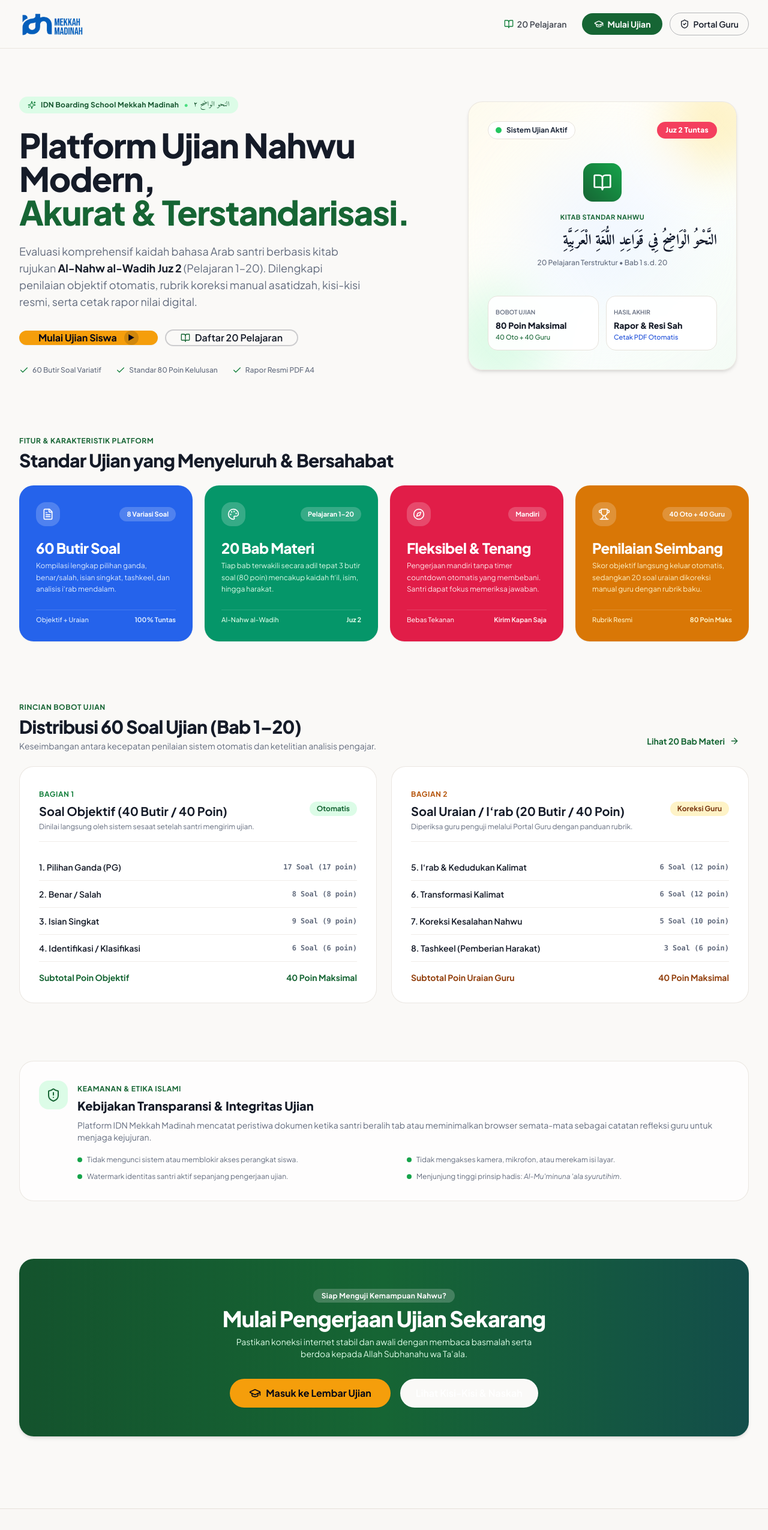
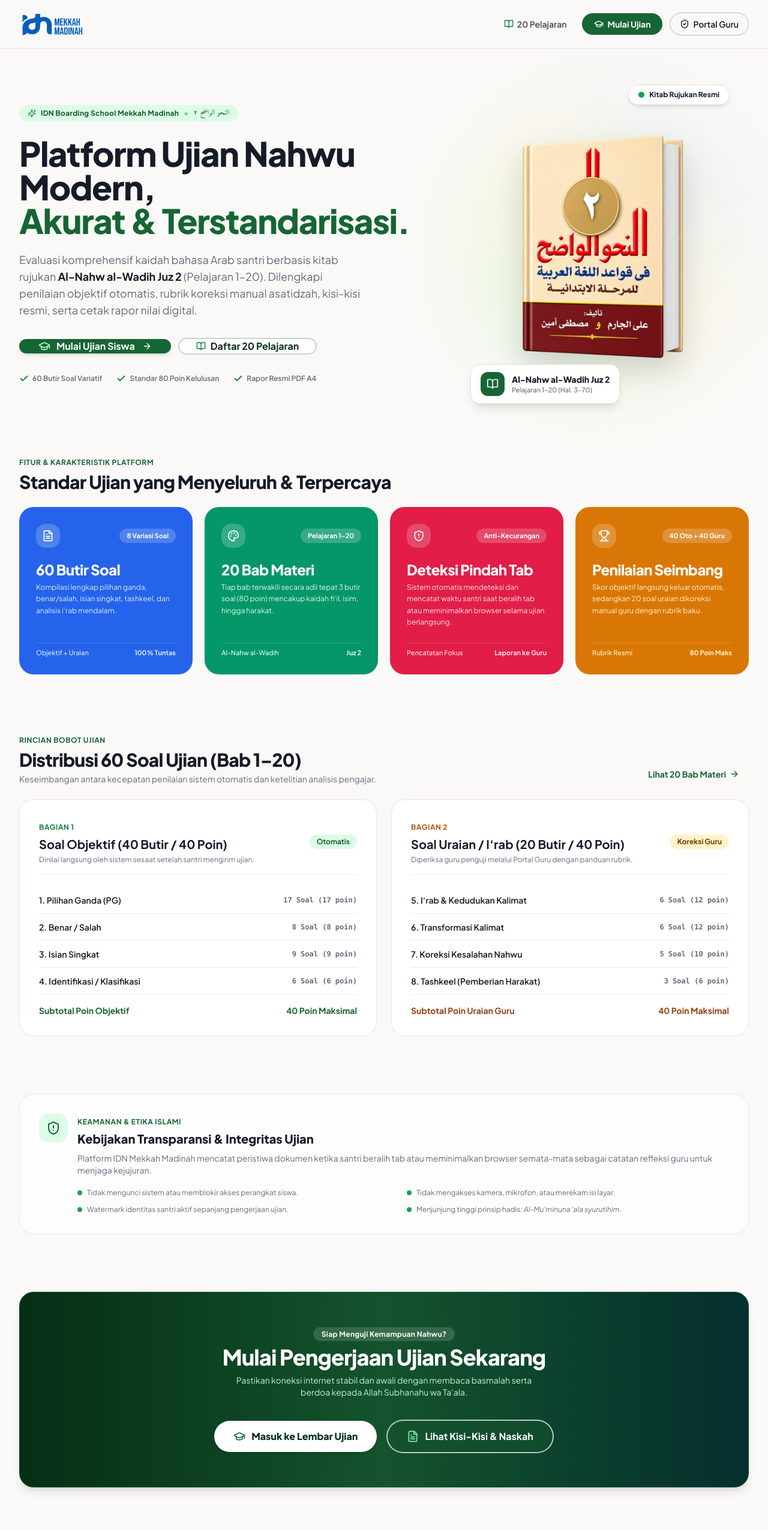
Before and after one commit to Abdurrbahy/soal-ujian-nahwu, a Next.js app: page / in a window 1280 px wide. Shown: the top 2550 px of the page at 60% size. Built offline with nearby package versions, Linux system fonts and the light colour scheme; a web font is replaced by a local one.

Commit message:
feat: add 3D book mockup in hero, replace card 3 with tab switch detection, fix button colors & contrast

```diff
--- a/src/app/page.tsx
+++ b/src/app/page.tsx
@@ -2,26 +2,20 @@ import Link from "next/link";
 import {
   BookOpen,
   GraduationCap,
-  Clock,
-  CheckCircle2,
   ShieldAlert,
-  FileCheck2,
   ArrowRight,
   Sparkles,
   Trophy,
-  Compass,
   Palette,
   FileText,
-  Star,
   Check,
 } from "lucide-react";
-import { Button } from "@/components/ui/button";
 
 export default function HomePage() {
   return (
     <div className="container mx-auto max-w-7xl px-4 sm:px-8 py-8 sm:py-14 space-y-16 sm:space-y-24">
-      {/* 1. HERO SECTION (BrightPath UI Style: 2-Column with Punchy Headline & Playful Graphic Composition) */}
-      <section className="grid grid-cols-1 lg:grid-cols-12 gap-10 lg:gap-8 items-center pt-2 sm:pt-6">
+      {/* 1. HERO SECTION (With Real 3D Book Mockup & Harmonized Color Buttons) */}
+      <section className="grid grid-cols-1 lg:grid-cols-12 gap-10 lg:gap-8 items-center pt-2 sm:pt-4">
         {/* Left Column: Bold Typography & Action Buttons */}
         <div className="lg:col-span-7 space-y-6 text-left">
           <div className="inline-flex items-center gap-2 px-3.5 py-1.5 rounded-full bg-emerald-100 text-emerald-900 text-xs font-bold tracking-wide shadow-2xs">
@@ -41,118 +35,89 @@ export default function HomePage() {
             <strong className="text-foreground">Al-Nahw al-Wadih Juz 2</strong> (Pelajaran 1–20). Dilengkapi penilaian objektif otomatis, rubrik koreksi manual asatidzah, kisi-kisi resmi, serta cetak rapor nilai digital.
           </p>
 
+          {/* Action Buttons - Harmonized with IDN Brand Colors */}
           <div className="flex flex-col sm:flex-row items-stretch sm:items-center gap-3 pt-2">
             <Link href="/ujian">
-              <Button
-                size="lg"
-                className="w-full sm:w-auto rounded-full bg-[#F59E0B] hover:bg-[#D97706] text-slate-950 font-bold px-8 h-13 text-sm sm:text-base flex items-center justify-center gap-3 shadow-sm hover:shadow-md transition-all group"
-              >
+              <button className="w-full sm:w-auto rounded-full bg-emerald-800 hover:bg-emerald-900 text-white font-bold px-8 h-13 text-sm sm:text-base flex items-center justify-center gap-2.5 shadow-md hover:shadow-lg transition-all group">
+                <GraduationCap className="w-5 h-5 text-emerald-200" />
                 <span>Mulai Ujian Siswa</span>
-                <span className="w-6 h-6 rounded-full bg-slate-950/15 flex items-center justify-center text-xs group-hover:translate-x-0.5 transition-transform">
-                  ▶
-                </span>
-              </Button>
+                <ArrowRight className="w-4 h-4 ml-0.5 group-hover:translate-x-1 transition-transform" />
+              </button>
             </Link>
 
             <Link href="/materi">
-              <Button
-                variant="outline"
-                size="lg"
-                className="w-full sm:w-auto rounded-full border-2 border-foreground/20 hover:border-foreground/40 hover:bg-muted/70 text-foreground font-semibold px-6 h-13 text-sm sm:text-base transition-all flex items-center justify-center gap-2"
-              >
-                <BookOpen className="w-4 h-4 text-emerald-800" />
+              <button className="w-full sm:w-auto rounded-full bg-white hover:bg-emerald-50/70 border-2 border-emerald-800/25 hover:border-emerald-800 text-emerald-950 font-bold px-7 h-13 text-sm sm:text-base transition-all flex items-center justify-center gap-2 shadow-2xs">
+                <BookOpen className="w-4 h-4 text-emerald-700" />
                 <span>Daftar 20 Pelajaran</span>
-              </Button>
+              </button>
             </Link>
           </div>
 
           {/* Quick highlights under CTA */}
-          <div className="flex flex-wrap items-center gap-4 sm:gap-6 pt-2 text-xs font-medium text-muted-foreground">
+          <div className="flex flex-wrap items-center gap-4 sm:gap-6 pt-2 text-xs font-semibold text-muted-foreground">
             <div className="flex items-center gap-1.5">
-              <Check className="w-4 h-4 text-emerald-700" />
+              <Check className="w-4 h-4 text-emerald-700 stroke-[3]" />
               <span>60 Butir Soal Variatif</span>
             </div>
             <div className="flex items-center gap-1.5">
-              <Check className="w-4 h-4 text-emerald-700" />
+              <Check className="w-4 h-4 text-emerald-700 stroke-[3]" />
               <span>Standar 80 Poin Kelulusan</span>
             </div>
             <div className="flex items-center gap-1.5">
-              <Check className="w-4 h-4 text-emerald-700" />
+              <Check className="w-4 h-4 text-emerald-700 stroke-[3]" />
               <span>Rapor Resmi PDF A4</span>
             </div>
           </div>
         </div>
 
-        {/* Right Column: Playful Modern Educational Visual Composition (BrightPath Aesthetic) */}
+        {/* Right Column: 3D Mockup Kitab An-Nahw al-Wadih Juz 2 */}
         <div className="lg:col-span-5 relative flex items-center justify-center">
-          <div className="relative w-full max-w-md aspect-square rounded-3xl bg-gradient-to-br from-amber-50/80 via-white to-emerald-50/60 p-6 sm:p-8 border border-border/80 shadow-md overflow-hidden flex flex-col justify-between">
-            {/* Background Geometric Accents */}
-            <div className="absolute -top-12 -right-12 w-40 h-40 rounded-full bg-amber-200/50 blur-2xl pointer-events-none" />
-            <div className="absolute -bottom-10 -left-10 w-44 h-44 rounded-full bg-emerald-200/50 blur-2xl pointer-events-none" />
-            <div className="absolute top-1/2 left-1/2 -translate-x-1/2 -translate-y-1/2 w-64 h-64 rounded-full bg-blue-100/40 blur-3xl pointer-events-none" />
+          <div className="relative w-full max-w-lg flex flex-col items-center justify-center">
+            {/* Soft Ambient Radial Glow */}
+            <div className="absolute inset-0 bg-gradient-to-tr from-emerald-200/50 via-amber-100/40 to-blue-200/40 rounded-full blur-3xl scale-95 pointer-events-none" />
 
-            {/* Top Row Badges */}
-            <div className="relative flex items-center justify-between gap-3">
-              <div className="flex items-center gap-2 px-3 py-1.5 rounded-full bg-white/90 border border-border shadow-xs backdrop-blur-sm">
-                <div className="w-2.5 h-2.5 rounded-full bg-emerald-500 animate-pulse" />
-                <span className="text-xs font-bold text-slate-800">Sistem Ujian Aktif</span>
-              </div>
-
-              <div className="px-3.5 py-1.5 rounded-full bg-[#F43F5E] text-white text-xs font-extrabold tracking-wide shadow-xs">
-                Juz 2 Tuntas
-              </div>
+            {/* Floating Top Badge */}
+            <div className="absolute -top-3 right-4 sm:right-8 z-10 px-4 py-2 rounded-full bg-white/95 border border-border shadow-md backdrop-blur-sm flex items-center gap-2">
+              <span className="w-2.5 h-2.5 rounded-full bg-emerald-600 animate-pulse" />
+              <span className="text-xs font-bold text-slate-900">Kitab Rujukan Resmi</span>
             </div>
 
-            {/* Center Arabic Calligraphy & Book Card */}
-            <div className="relative my-auto py-4 space-y-3 text-center">
-              <div className="w-16 h-16 rounded-2xl bg-gradient-to-tr from-emerald-800 to-emerald-600 text-white flex items-center justify-center mx-auto shadow-sm">
-                <BookOpen className="w-8 h-8" />
-              </div>
-
-              <div className="space-y-1">
-                <span className="text-[11px] font-bold uppercase tracking-wider text-emerald-800">
-                  Kitab Standar Nahwu
-                </span>
-                <p className="arabic-text text-2xl font-bold text-slate-900 leading-tight">
-                  النَّحْوُ الْوَاضِحُ فِي قَوَاعِدِ اللُّغَةِ الْعَرَبِيَّةِ
-                </p>
-                <p className="text-xs text-muted-foreground font-medium">
-                  20 Pelajaran Terstruktur • Bab 1 s.d. 20
-                </p>
-              </div>
+            {/* 3D Book Mockup */}
+            <div className="relative z-0 py-6 px-4 group">
+              <img
+                src="/images/mockup-kitab-nahwu.png"
+                alt="3D Mockup Kitab An-Nahw al-Wadih Juz 2"
+                className="max-h-[380px] sm:max-h-[460px] w-auto object-contain drop-shadow-2xl transition-transform duration-500 group-hover:scale-105 group-hover:-rotate-1"
+              />
             </div>
 
-            {/* Bottom Row Highlights */}
-            <div className="relative grid grid-cols-2 gap-3 pt-2">
-              <div className="p-3 rounded-2xl bg-white/90 border border-border shadow-xs backdrop-blur-sm space-y-0.5 text-left">
-                <span className="text-[10px] font-semibold text-muted-foreground uppercase">Bobot Ujian</span>
-                <p className="text-sm font-extrabold text-foreground">80 Poin Maksimal</p>
-                <p className="text-[11px] text-emerald-800 font-medium">40 Oto + 40 Guru</p>
+            {/* Floating Bottom Card */}
+            <div className="absolute -bottom-3 left-4 sm:left-6 z-10 p-3 px-4 rounded-2xl bg-white/95 border border-border shadow-lg backdrop-blur-sm flex items-center gap-3">
+              <div className="w-10 h-10 rounded-xl bg-emerald-800 text-white flex items-center justify-center shrink-0 shadow-xs">
+                <BookOpen className="w-5 h-5" />
               </div>
-
-              <div className="p-3 rounded-2xl bg-white/90 border border-border shadow-xs backdrop-blur-sm space-y-0.5 text-left">
-                <span className="text-[10px] font-semibold text-muted-foreground uppercase">Hasil Akhir</span>
-                <p className="text-sm font-extrabold text-foreground">Rapor &amp; Resi Sah</p>
-                <p className="text-[11px] text-blue-700 font-medium">Cetak PDF Otomatis</p>
+              <div className="text-left">
+                <p className="text-xs sm:text-sm font-extrabold text-foreground">Al-Nahw al-Wadih Juz 2</p>
+                <p className="text-[11px] text-muted-foreground font-medium">Pelajaran 1–20 (Hal. 3–70)</p>
               </div>
             </div>
           </div>
         </div>
       </section>
 
-      {/* 2. THE 4 VIBRANT PILLARS (Direct 1:1 Match to the Bottom Colorful Cards of BrightPath UI) */}
+      {/* 2. THE 4 VIBRANT PILLARS (With Sistem Deteksi Pindah Tab on Card 3) */}
       <section className="space-y-6">
         <div className="text-center sm:text-left space-y-1 max-w-2xl">
           <span className="text-xs font-bold uppercase tracking-wider text-emerald-800">
             Fitur &amp; Karakteristik Platform
           </span>
           <h2 className="text-2xl sm:text-3xl font-extrabold tracking-tight text-foreground">
-            Standar Ujian yang Menyeluruh &amp; Bersahabat
+            Standar Ujian yang Menyeluruh &amp; Terpercaya
           </h2>
         </div>
 
         <div className="grid grid-cols-1 sm:grid-cols-2 lg:grid-cols-4 gap-5">
-          {/* Card 1: Vibrant Sky Blue (BrightPath UI Card 1) */}
+          {/* Card 1: Vibrant Sky Blue */}
           <div className="rounded-3xl bg-[#2563EB] text-white p-6 sm:p-7 flex flex-col justify-between shadow-sm hover:shadow-md transition-all space-y-6">
             <div className="space-y-3">
               <div className="flex items-center justify-between">
@@ -176,7 +141,7 @@ export default function HomePage() {
             </div>
           </div>
 
-          {/* Card 2: Fresh Forest Emerald (BrightPath UI Card 2) */}
+          {/* Card 2: Fresh Forest Emerald */}
           <div className="rounded-3xl bg-[#059669] text-white p-6 sm:p-7 flex flex-col justify-between shadow-sm hover:shadow-md transition-all space-y-6">
             <div className="space-y-3">
               <div className="flex items-center justify-between">
@@ -200,31 +165,31 @@ export default function HomePage() {
             </div>
           </div>
 
-          {/* Card 3: Warm Rose Coral (BrightPath UI Card 3) */}
+          {/* Card 3: SISTEM DETEKSI PINDAH TAB (Warm Rose Coral) */}
           <div className="rounded-3xl bg-[#E11D48] text-white p-6 sm:p-7 flex flex-col justify-between shadow-sm hover:shadow-md transition-all space-y-6">
             <div className="space-y-3">
               <div className="flex items-center justify-between">
                 <div className="w-10 h-10 rounded-2xl bg-white/20 backdrop-blur-sm flex items-center justify-center">
-                  <Compass className="w-5 h-5 text-white" />
+                  <ShieldAlert className="w-5 h-5 text-white" />
                 </div>
                 <span className="px-3 py-1 rounded-full bg-white/20 backdrop-blur-sm text-[11px] font-bold">
-                  Mandiri
+                  Anti-Kecurangan
                 </span>
               </div>
               <div className="space-y-1 pt-2">
-                <h3 className="text-2xl font-extrabold tracking-tight">Fleksibel &amp; Tenang</h3>
+                <h3 className="text-2xl font-extrabold tracking-tight">Deteksi Pindah Tab</h3>
                 <p className="text-xs text-rose-100 leading-relaxed">
-                  Pengerjaan mandiri tanpa timer countdown otomatis yang membebani. Santri dapat fokus memeriksa jawaban.
+                  Sistem otomatis mendeteksi dan mencatat waktu santri saat beralih tab atau meminimalkan browser selama ujian berlangsung.
                 </p>
               </div>
             </div>
             <div className="pt-2 border-t border-white/15 text-[11px] font-medium text-rose-100 flex items-center justify-between">
-              <span>Bebas Tekanan</span>
-              <span className="font-bold">Kirim Kapan Saja</span>
+              <span>Pencatatan Fokus</span>
+              <span className="font-bold">Laporan ke Guru</span>
             </div>
           </div>
 
-          {/* Card 4: Golden Honey Amber (BrightPath UI Card 4) */}
+          {/* Card 4: Golden Honey Amber */}
           <div className="rounded-3xl bg-[#D97706] text-white p-6 sm:p-7 flex flex-col justify-between shadow-sm hover:shadow-md transition-all space-y-6">
             <div className="space-y-3">
               <div className="flex items-center justify-between">
@@ -265,9 +230,10 @@ export default function HomePage() {
             </p>
           </div>
           <Link href="/materi">
-            <Button variant="ghost" className="rounded-full text-emerald-800 hover:text-emerald-900 gap-1.5 text-sm font-bold p-0 sm:px-4 sm:py-2 hover:bg-emerald-50 h-auto">
-              Lihat 20 Bab Materi <ArrowRight className="w-4 h-4 ml-0.5" />
-            </Button>
+            <button className="rounded-full text-emerald-800 hover:text-emerald-950 font-bold text-sm px-4 py-2 hover:bg-emerald-50 transition-colors flex items-center gap-1.5">
+              <span>Lihat 20 Bab Materi</span>
+              <ArrowRight className="w-4 h-4" />
+            </button>
           </Link>
         </div>
 
@@ -360,7 +326,7 @@ export default function HomePage() {
         </div>
       </section>
 
-      {/* 4. TRANSPARENT INTEGRITY POLICY (BrightPath Rounded Card) */}
+      {/* 4. TRANSPARENT INTEGRITY POLICY */}
       <section className="rounded-3xl border border-border/80 p-6 sm:p-8 bg-white/70 space-y-4 shadow-xs">
         <div className="flex flex-col sm:flex-row items-start gap-4">
           <div className="w-12 h-12 rounded-2xl bg-emerald-100 text-emerald-800 flex items-center justify-center shrink-0">
@@ -400,38 +366,33 @@ export default function HomePage() {
         </div>
       </section>
 
-      {/* 5. BOTTOM CTA BANNER (Vibrant IDN Emerald/Blue Gradient) */}
-      <section className="rounded-3xl bg-gradient-to-r from-emerald-900 via-emerald-800 to-teal-900 text-white p-8 sm:p-12 text-center space-y-6 shadow-md">
+      {/* 5. BOTTOM CTA BANNER (Flawless High-Contrast Buttons) */}
+      <section className="rounded-3xl bg-gradient-to-r from-emerald-950 via-emerald-900 to-teal-950 text-white p-8 sm:p-14 text-center space-y-6 shadow-lg border border-emerald-800/40">
         <div className="space-y-2 max-w-2xl mx-auto">
-          <span className="px-3.5 py-1 rounded-full bg-white/20 text-xs font-bold tracking-wide">
+          <span className="px-3.5 py-1 rounded-full bg-white/15 text-xs font-bold tracking-wide">
             Siap Menguji Kemampuan Nahwu?
           </span>
           <h2 className="text-2xl sm:text-4xl font-extrabold tracking-tight">
             Mulai Pengerjaan Ujian Sekarang
           </h2>
-          <p className="text-xs sm:text-sm text-emerald-100 max-w-lg mx-auto leading-relaxed">
+          <p className="text-xs sm:text-sm text-emerald-200 max-w-lg mx-auto leading-relaxed">
             Pastikan koneksi internet stabil dan awali dengan membaca basmalah serta berdoa kepada Allah Subhanahu wa Ta&apos;ala.
           </p>
         </div>
 
-        <div className="flex flex-col sm:flex-row items-center justify-center gap-4 pt-2">
+        {/* Buttons: 100% High Contrast, Zero White-on-White, Matching IDN Theme */}
+        <div className="flex flex-col sm:flex-row items-center justify-center gap-4 pt-3">
           <Link href="/ujian" className="w-full sm:w-auto">
-            <Button
-              size="lg"
-              className="w-full sm:w-auto rounded-full bg-[#F59E0B] hover:bg-[#D97706] text-slate-950 font-bold px-8 h-12 text-sm sm:text-base shadow-sm hover:shadow transition-all"
-            >
-              <GraduationCap className="w-5 h-5 mr-2" />
-              Masuk ke Lembar Ujian
-            </Button>
+            <button className="w-full sm:w-auto rounded-full bg-white hover:bg-slate-100 text-emerald-950 font-extrabold px-8 py-3.5 text-sm sm:text-base shadow-md hover:shadow-lg transition-all flex items-center justify-center gap-2.5">
+              <GraduationCap className="w-5 h-5 text-emerald-800" />
+              <span>Masuk ke Lembar Ujian</span>
+            </button>
           </Link>
           <Link href="/kisi-kisi" className="w-full sm:w-auto">
-            <Button
-              variant="outline"
-              size="lg"
-              className="w-full sm:w-auto rounded-full border-2 border-white/30 hover:border-white text-white hover:bg-white/10 font-semibold px-6 h-12 text-sm sm:text-base transition-all"
-            >
-              Lihat Kisi-Kisi &amp; Naskah
-            </Button>
+            <button className="w-full sm:w-auto rounded-full bg-emerald-900/60 hover:bg-emerald-900 border-2 border-white/70 hover:border-white text-white font-bold px-8 py-3.5 text-sm sm:text-base transition-all flex items-center justify-center gap-2.5 shadow-sm">
+              <FileText className="w-5 h-5 text-emerald-300" />
+              <span>Lihat Kisi-Kisi &amp; Naskah</span>
+            </button>
           </Link>
         </div>
       </section>
```
Also changed, not shown: public/images/mockup-kitab-nahwu.png (added).
